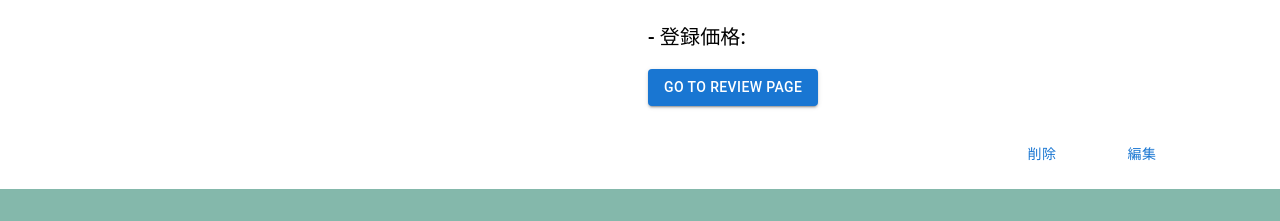
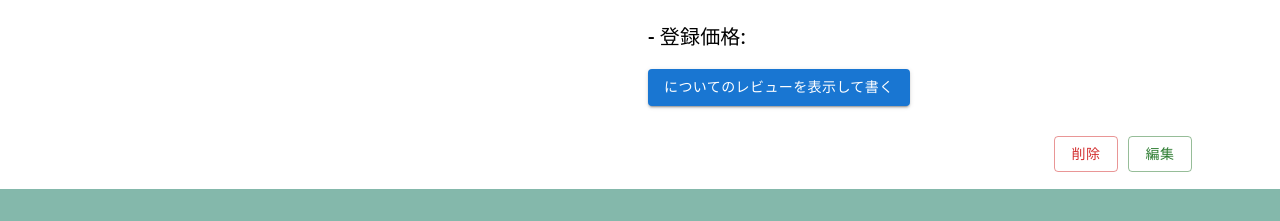
Before and after one commit to minhquan0509/gym-frontend, a React (Create React App) app: page /gym/1 in a window 1280 px wide. Shown: the part 435-656 px from the top of the page. Built offline with nearby package versions, Linux system fonts and the light colour scheme; no server answers.

Commit message:
edit mui button and convert to Japanese

```diff
--- a/src/components/header/Header.js
+++ b/src/components/header/Header.js
@@ -89,7 +89,7 @@ export default function Header() {
                 <div className='account-popup'>
                   <div className='account-popup-top'>
                     <AccountCircle />
-                    <span>Admin</span>
+                    <span>アドミン</span>
                   </div>
                   <div className='account-popup-title account-popup-blue'>
                     <span>プロファイル</span>
@@ -121,7 +121,7 @@ export default function Header() {
 
         </Toolbar>
       </AppBar>
-        <SideBar open={sidebarOpen} onClose={() => setSidebarOpen(false)}/>
+      <SideBar open={sidebarOpen} onClose={() => setSidebarOpen(false)} />
     </Box>
   )
 }
--- a/src/components/sidebar/SideBar.js
+++ b/src/components/sidebar/SideBar.js
@@ -34,13 +34,13 @@ export default function SideBar(props) {
             <Toolbar>
                 <List>
                     <ListItem button>
-                    <Link style={{textDecoration: 'none'}} to={'/search'}>ジム検索</Link>
+                        <Link style={{ textDecoration: 'none' }} to={'/search'}>ジム検索</Link>
                     </ListItem>
                     <ListItem button>
-                    <Link style={{textDecoration: 'none'}} to={'/'}>ジム登録</Link>
+                        <Link style={{ textDecoration: 'none' }} to={'/'}>ジム登録</Link>
                     </ListItem>
                     <ListItem button>
-                    <Link style={{textDecoration: 'none'}} to={'/'}>私のジム</Link>
+                        <Link style={{ textDecoration: 'none' }} to={'/'}>私のジム</Link>
                     </ListItem>
                 </List>
             </Toolbar>
--- a/src/css/detail.css
+++ b/src/css/detail.css
@@ -2,17 +2,5 @@
   margin: 30px 0;
   display: flex;
   justify-content: flex-end;
+  gap: 10px;
 }
-
-.button-delete {
-  width: 100px;
-  margin: 0 30px;
-  color: black;
-  background-color: rgb(241, 168, 168, 05);
-}
-
-.button {
-  width: 100px;
-  color: black;
-  background-color: rgba(132, 132, 243, 0.4);
-}
--- a/src/pages/GymDetail.js
+++ b/src/pages/GymDetail.js
@@ -71,7 +71,7 @@ function GymDetail() {
               </Link>
               <Typography color="text.primary">ルームジム情報</Typography>
             </Breadcrumbs>
-          {selectedImage !== '' && <img src={'http://' + selectedImage} alt="Selected Product" style={{ maxWidth: '500px', height: '400px', width: 'auto', objectFit: 'cover'}} />}
+            {selectedImage !== '' && <img src={'http://' + selectedImage} alt="Selected Product" style={{ maxWidth: '500px', height: '400px', width: 'auto', objectFit: 'cover' }} />}
 
             <div style={{ display: 'flex', justifyContent: 'center', marginTop: '10px', float: 'left' }}>
               {room.Images ? room.Images.map((item, index) => (
@@ -106,12 +106,12 @@ function GymDetail() {
               - 登録価格: {room.price}
             </Typography>
             <Link to={`review`}>
-              <Button variant="contained">Go to {room.name} review page</Button>
+              <Button variant="contained">{room.name}についてのレビューを表示して書く</Button>
             </Link>
           </Grid>
         </Grid>
         <div className="owner-button">
-          <Button onClick={handleOpen} className="button-delete">
+          <Button variant="outlined" color="error" onClick={handleOpen} className="button-delete">
             削除
           </Button>
           <Dialog
@@ -133,8 +133,11 @@ function GymDetail() {
             </DialogActions>
           </Dialog>
           <Link to={`editgym`}>
-            <Button className="button">編集</Button>
+            <Button variant="outlined" color="success" onClick={handleOpen} className="button">
+              編集
+            </Button>
           </Link>
+
         </div>
       </Container>
     </>
```
Also changed, not shown: 1 other file (tests, documents, lock files or other folders). Lines whose indentation alone changed are shown as unchanged.
